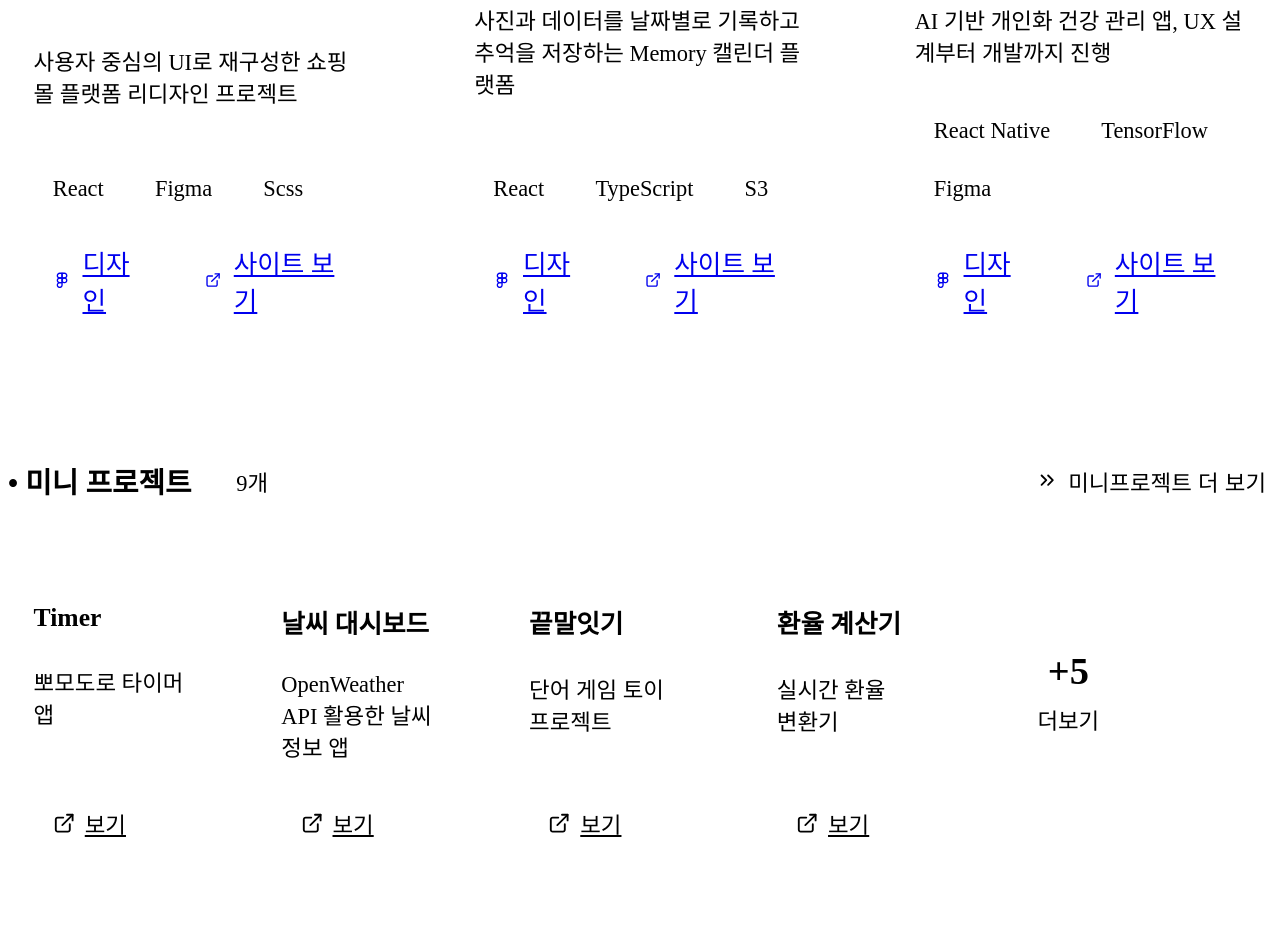
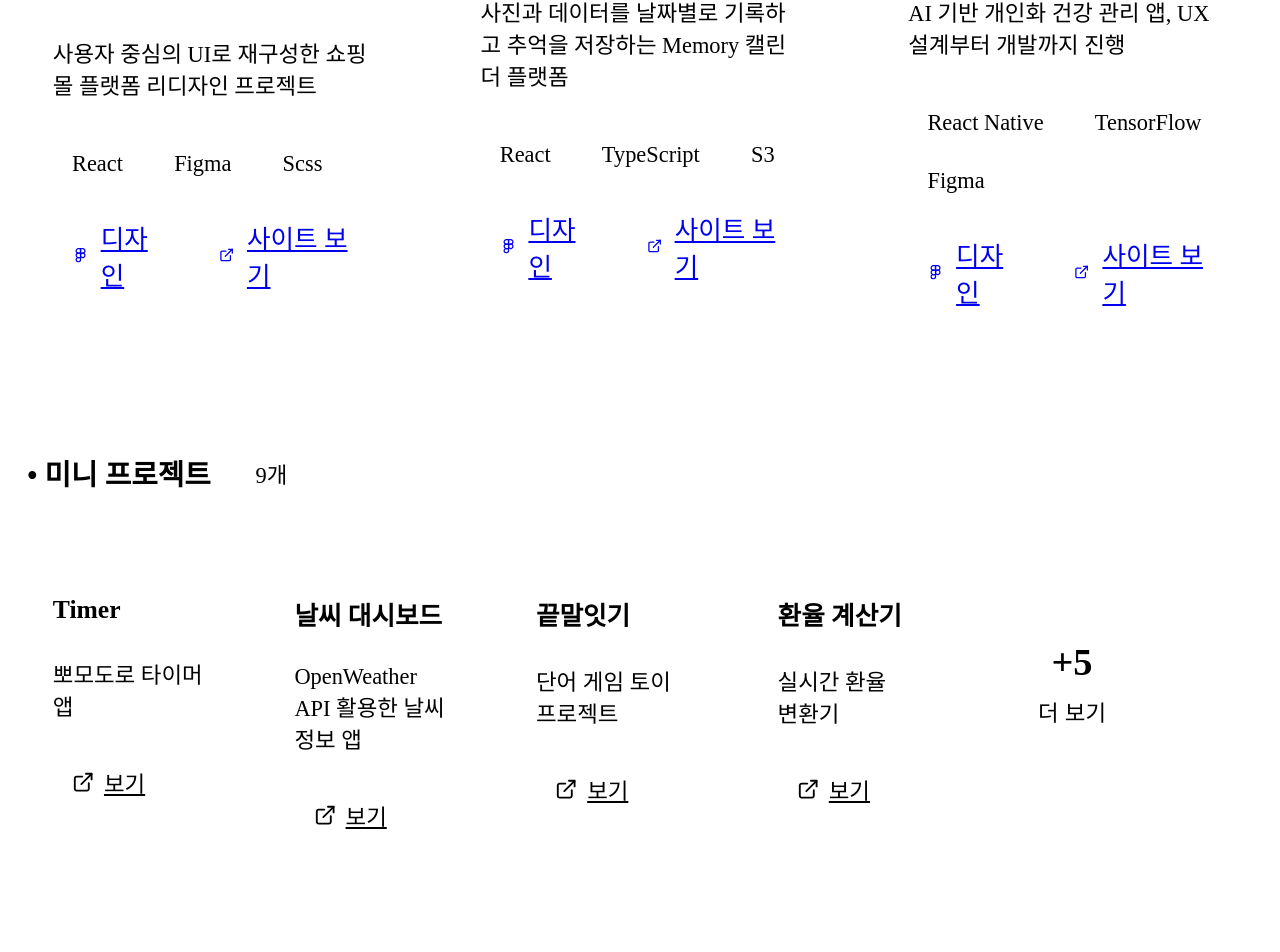
Before and after one commit to sukerimjocan19924/My_portfolio, a React (Vite) app: page / in a window 1280 px wide. Shown: the part 4793-5745 px from the top of the page. Built offline with nearby package versions, Linux system fonts and the light colour scheme; the HTML template or start-up script is replaced by a standard one; a web font is replaced by a local one.

Commit message:
home-ani&Media_project(+ 미니프로젝트 더보기 수정)

```diff
--- a/src/components/project/Project.jsx
+++ b/src/components/project/Project.jsx
@@ -1,14 +1,30 @@
-import React from 'react'
+import React, { useState, useEffect } from 'react'
 import styles from './Project.module.scss'
 import { useNavigate } from 'react-router-dom'
 import { ArrowIcon, ArrowMiniIcon } from '../../utils/projectIcon'
 import { mainProjectList, miniProjectList, getProjectsByCategory } from '../../utils/projectList'
 import ProjectCard from '../projectCard/ProjectCard'
 import MiniProjectCard from '../projectCard/MiniProjectCard'
+import { motion as Motion, scale } from 'framer-motion'
+import { contentVariants, itemVariants } from '../../utils/variants'
 
 const Project = () => {
+  const [windowWidth, setWindowWidth] = useState(window.innerWidth)
+
+  useEffect(() => {
+    const handleResize = () => setWindowWidth(window.innerWidth)
+    window.addEventListener('resize', handleResize)
+    return () => window.removeEventListener('resize', handleResize)
+  }, [])
+
+  const isMobileOrTablet = windowWidth <= 1219
+  const isDesktop = windowWidth >= 1220
+
   const mainProjects = mainProjectList
-  const miniProjects = miniProjectList.slice(0, 4)
+  const miniProjects = isDesktop
+    ? miniProjectList.slice(0, 4)
+    : miniProjectList.slice(0, 3)
+
   const totalMiniCount = getProjectsByCategory('mini').length
   const extraCount = totalMiniCount - miniProjects.length
 
@@ -20,18 +36,23 @@ const Project = () => {
 
   const handleMiniProjectsClick = () => {
     navigate('/projects') // 추후 미니프로젝트 카테고리 필터로 변경 예정
-    // navigate('/projects?category=mini')
   }
 
   return (
     <section className={styles.project} id="project-preview" aria-labelledby="project-title">
-      <div className={`inner ${styles.inner}`}>
-        <p className={styles.cardHeader}>03 / 나의 프로젝트</p>
+      <Motion.div
+        variants={contentVariants}
+        initial="hidden"
+        whileInView="show"
+        viewport={{ amount: 0.3 }}
+        className={`inner ${styles.inner}`}>
+        <Motion.p variants={itemVariants} className={styles.cardHeader}>03 / 나의 프로젝트</Motion.p>
 
         <div className={styles.mainSection}>
           <div className={styles.sectionHead}>
-            <h2 className={styles.title} id="project-title">주요 프로젝트</h2>
-            <button
+            <Motion.h2 variants={itemVariants} className={styles.title} id="project-title">주요 프로젝트</Motion.h2>
+            <Motion.button
+              variants={itemVariants}
               type="button"
               onClick={handleProjectsClick}
               aria-label="프로젝트 페이지 이동"
@@ -39,49 +60,50 @@ const Project = () => {
             >
               <span>전체 보기</span>
               <ArrowIcon />
-            </button>
+            </Motion.button>
           </div>
 
           <div className={styles.mainGrid}>
             {mainProjects.map((p) => (
-              <ProjectCard key={p.id} {...p} />
+              <Motion.div variants={itemVariants}>
+                <ProjectCard key={p.id} {...p} />
+              </Motion.div>
             ))}
           </div>
         </div>
 
         <div className={styles.miniSection}>
           <div className={styles.sectionHead}>
-            <div className={styles.miniTitle}>
+            <Motion.div variants={itemVariants} className={styles.miniTitle}>
               <h3 className={styles.tit}>
                 <span className={styles.dot}>• </span>
                 미니 프로젝트
               </h3>
               <span className={styles.badge}>{totalMiniCount}개</span>
-            </div>
-
-            <button
-              type="button"
-              onClick={handleMiniProjectsClick}
-              aria-label="미니 프로젝트 페이지 이동"
-              className={styles.viewAllSub}>
-              <ArrowMiniIcon />
-              미니프로젝트 더 보기
-            </button>
+            </Motion.div>
           </div>
 
           <div className={styles.miniGrid}>
             {miniProjects.map((p) => (
-              <MiniProjectCard key={p.id} {...p} />
+              <Motion.div variants={itemVariants}>
+                <MiniProjectCard key={p.id} {...p} />
+              </Motion.div>
             ))}
             {extraCount > 0 && (
-              <div className={styles.moreCard}>
+              <Motion.div variants={itemVariants} className={styles.moreCard}>
                 <span>+{extraCount}</span>
-                <span className={styles.moreLabel}>더보기</span>
-              </div>
+                <button
+                  type="button"
+                  onClick={handleMiniProjectsClick}
+                  aria-label="미니 프로젝트 페이지 이동"
+                  className={styles.moreLabel}>
+                    더 보기
+                </button>
+              </Motion.div>
             )}
           </div>
         </div>
-      </div>
+      </Motion.div>
     </section>
   )
 }
--- a/src/components/project/Project.module.scss
+++ b/src/components/project/Project.module.scss
@@ -4,6 +4,7 @@
   background-color: var(--color-tool-bg);
   border-bottom: 1.5px solid var(--color-border);
   transition: $transition-theme;
+  padding: 0 $space-2;
 
   .inner {
     padding: $space-6 0;
@@ -63,8 +64,23 @@
 
       .mainGrid {
         display: grid;
-        grid-template-columns: repeat(3, 1fr);
         gap: $space-5_1;
+
+        // 데스크탑 — 3컬럼
+        @media (min-width: 1220px) {
+          grid-template-columns: repeat(3, 1fr);
+        }
+
+        // 태블릿 — 3컬럼 유지
+        @media (max-width: 1219px) and (min-width: 600px) {
+          grid-template-columns: repeat(3, 1fr);
+        }
+
+        // 모바일 — 1컬럼
+        @media (max-width: 599px) {
+          grid-template-columns: 1fr;
+          gap: $space-3;
+        }
       }
     }
 
@@ -100,36 +116,57 @@
             padding: 0.3rem $space-2;
           }
         }
-
-        .viewAllSub {
-          display: inline-flex;
-          align-items: center;
-          gap: $space-0;
-          font-size: clamp($font-size-sm, 1.6vw, $font-size-md);
-          color: var(--color-text-muted);
-          background: none;
-          border: none;
-          cursor: pointer;
-          transition: color 0.2s ease;
-
-          svg {
-            width: clamp($font-size-sm, 1.6vw, $font-size-md);
-            height: clamp($font-size-sm, 1.6vw, $font-size-md);
-          }
-
-          &:hover {
-            color: var(--color-btn-text-hover);
-          }
-
-        }
       }
 
       .miniGrid {
         display: grid;
-        grid-template-columns: repeat(4, 1fr) auto;
         gap: $space-4;
         align-items: stretch;
-        margin-right: $space-12_1;
+
+        // 데스크탑 — 4컬럼 + 더보기
+        @media (min-width: 1220px) {
+          grid-template-columns: repeat(4, 1fr) auto;
+          margin-right: $space-10;
+        }
+
+        // 태블릿 — 3컬럼 유지
+        @media (max-width: 1219px) and (min-width: 600px) {
+          grid-template-columns: repeat(3, 1fr) auto;
+          margin-right: $space-6;
+        }
+
+        // 모바일 — 1컬럼 (slice로 3개까지만 제한됨)
+        @media (max-width: 599px) {
+          grid-template-columns: 1fr;
+          gap: $space-2;
+          margin-right: 0;
+
+          .card {
+            padding: $space-2;
+            font-size: $font-size-sm;
+
+            .title {
+              font-size: $font-size-sm;
+            }
+
+            .desc {
+              font-size: $font-size-xs;
+            }
+          }
+
+          .moreCard {
+            padding: $space-2;
+            max-height: none;
+
+            span:first-child {
+              font-size: $font-size-lg;
+            }
+
+            .moreLabel {
+              font-size: $font-size-xs;
+            }
+          }
+        }
 
         .moreCard {
           display: flex;
@@ -151,6 +188,10 @@
           .moreLabel {
             font-size: $font-size-sm;
             color: var(--color-text-muted);
+            background: none;
+            border: none;
+            cursor: pointer;
+            transition: color 0.2s ease;
           }
         }
       }
--- a/src/components/projectCard/ProjectCard.module.scss
+++ b/src/components/projectCard/ProjectCard.module.scss
@@ -48,6 +48,11 @@
         gap: $space-2;
         padding: $space-3;
 
+        @media (max-width: 899px) and (min-width: 600px) {
+            padding: $space-2;
+            gap: $space-1_1;
+        }
+
         .title {
             font-size: $font-size-lg;
             color: var(--color-text);
@@ -76,6 +81,12 @@
                 align-items: center;
                 gap: $space-2;
 
+                @media (max-width: 899px) and (min-width: 600px) {
+                    flex-direction: column;
+                    align-items: stretch;
+                    gap: $space-1_1;
+                }
+
                 a {
                     display: inline-flex;
                     align-items: center;
@@ -84,9 +95,20 @@
                     font-weight: 500;
                     padding: 0.75rem 1.25rem;
 
+                    @media (max-width: 899px) and (min-width: 600px) {
+                        font-size: $font-size-sm;
+                        padding: $space-1 $space-2;
+                        justify-content: center;
+                    }
+
                     svg {
                         width: 18px;
                         height: 18px;
+
+                        @media (max-width: 899px) and (min-width: 600px) {
+                            width: 14px;
+                            height: 14px;
+                        }
                     }
                 }
             }
```
